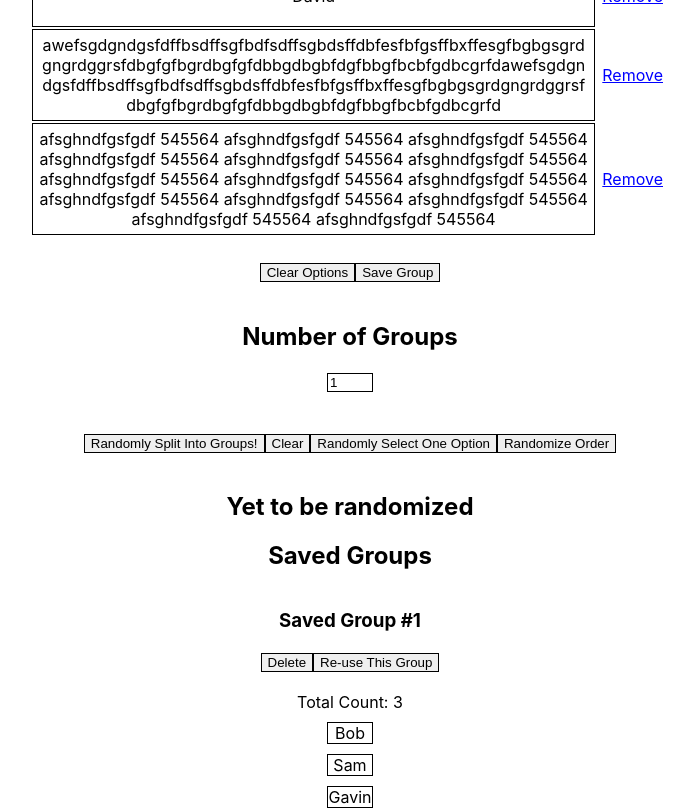
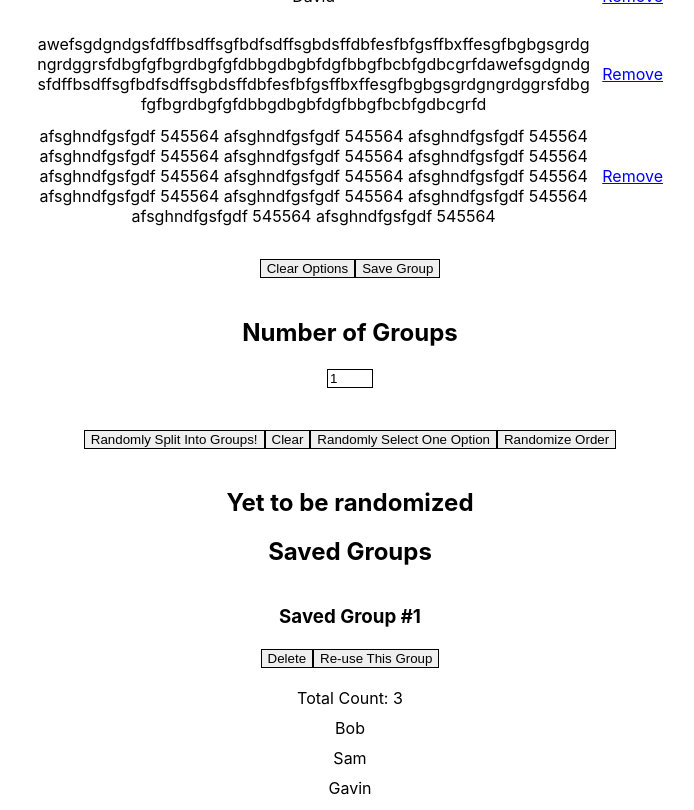
Before and after one commit to guosamuel/group_randomizer_front_end, a React (Create React App) app: page / in a window 1280 px wide. Shown: the part 620-1430 px from the top of the page, without its empty margins (290-984 px from the left). Built offline with nearby package versions, Linux system fonts and the light colour scheme.

Commit message:
removed borders

```diff
--- a/src/css/OptionsContainer.css
+++ b/src/css/OptionsContainer.css
@@ -41,7 +41,7 @@ td {
   /* white-space: pre-line;
   word-wrap: break-word; */
   /* overflow-wrap: break-word */
-  border: 1px solid black
+  /* border: 1px solid black */
 }
 
 .one-long-word {
--- a/src/css/SavedGroupsContainer.css
+++ b/src/css/SavedGroupsContainer.css
@@ -28,7 +28,7 @@
 .saved-option {
   margin-top: 10px;
   margin-bottom: 10px;
-  border: 1px black solid;
+  /* border: 1px black solid; */
 }
 
 .one-long-word {
```
